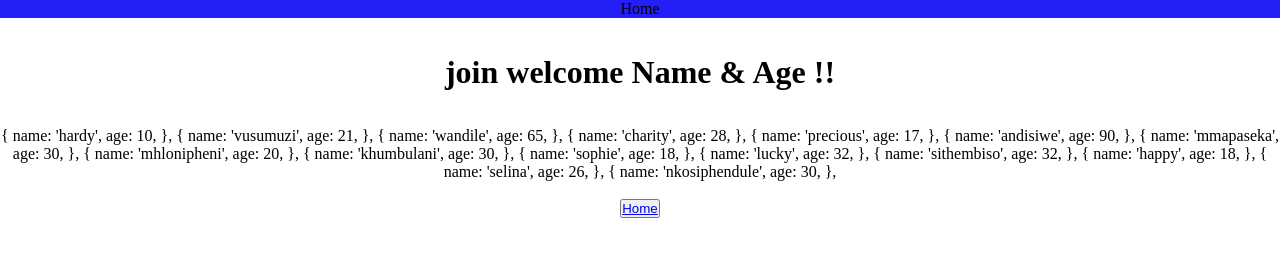
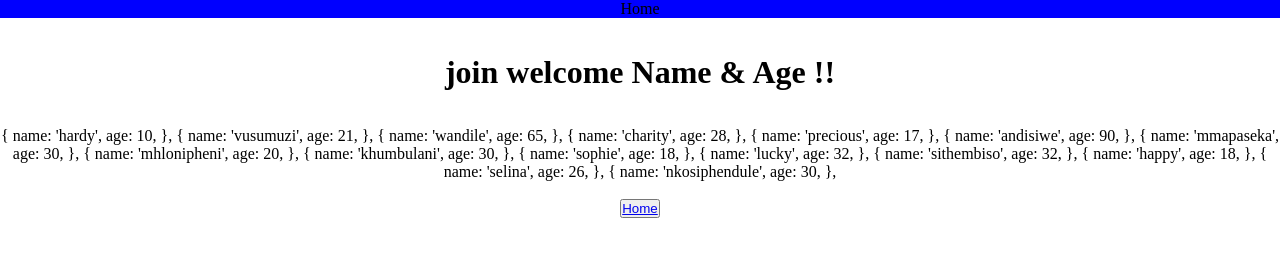
Before and after one commit to kerkhood9/my-javaSrcpit-test, a plain HTML site: page home.html in a window 1280 px wide. Drawn offline with Linux system fonts and the light colour scheme.

Commit message:
home.html added

```diff
--- a/home.html
+++ b/home.html
@@ -11,7 +11,7 @@
 
 <body>
 
-    <nav class="navbar navbar-white" wight="90" style="background-color: #231ff5;">
+    <nav class="navbar navbar-white" wight="90" style="background-color: blue">
         <!-- Navbar content -->
         <nav class="navbar navbar-white bg-white">
             <div class="container-fluid">
```
